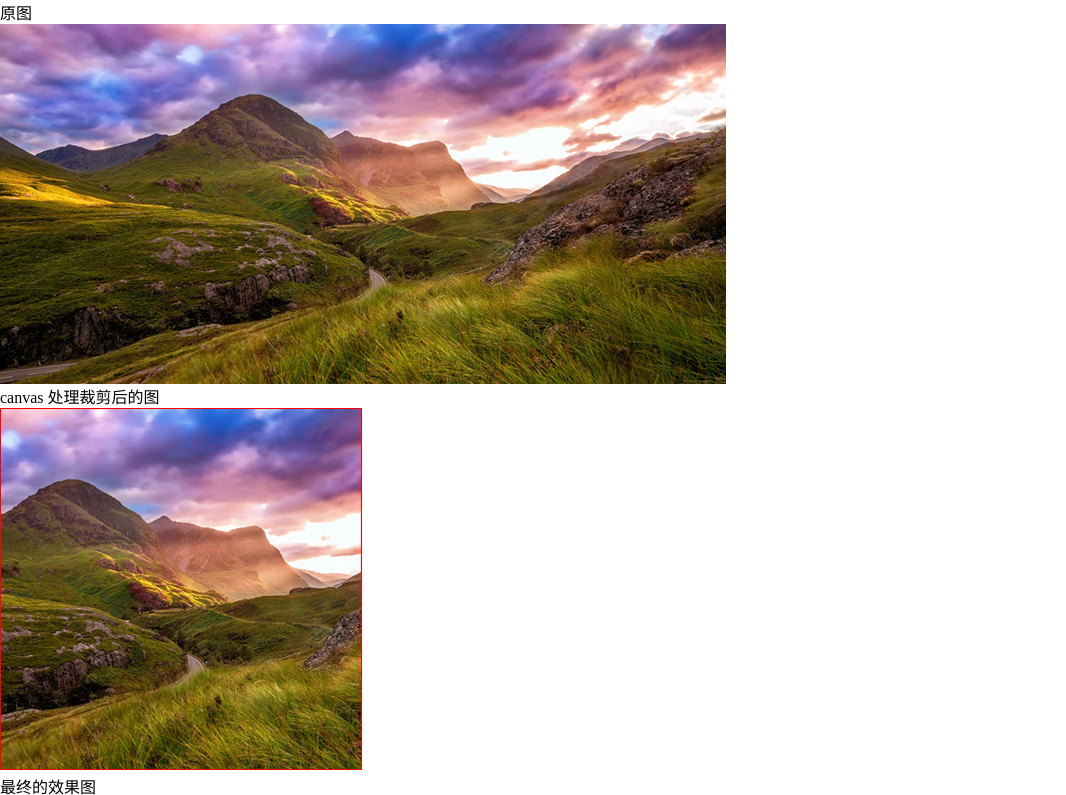
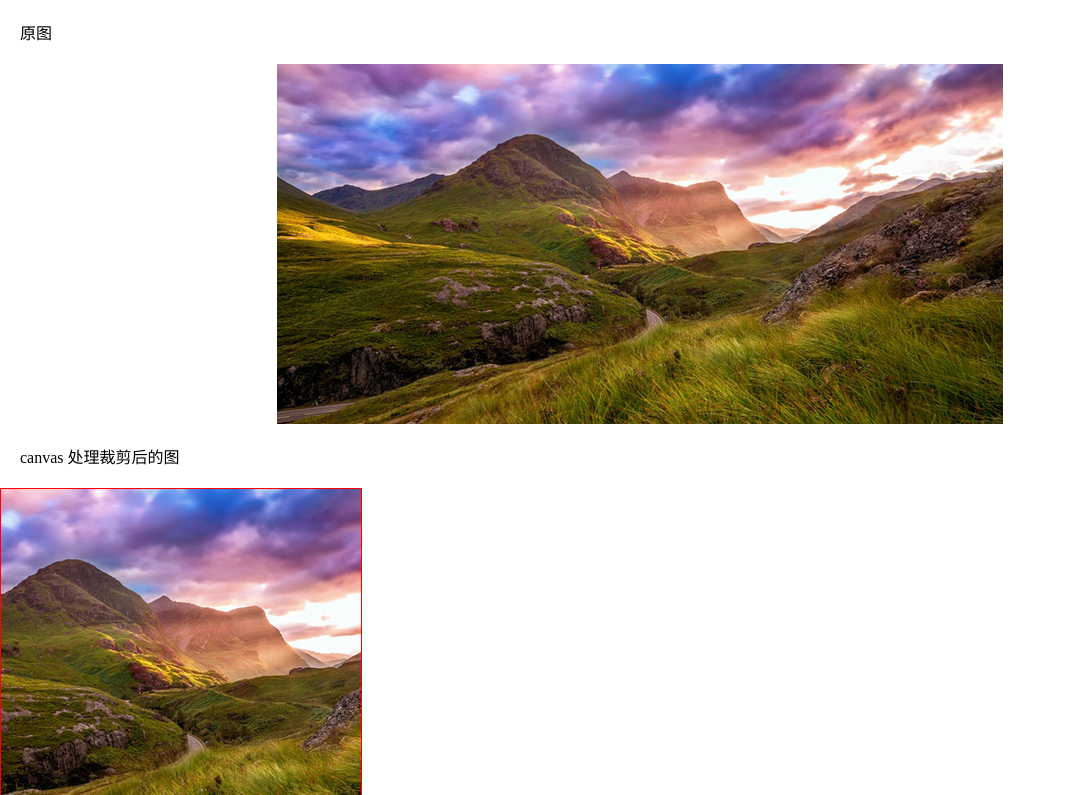
Before and after one commit to qinyuanqiblog/wheel, a plain HTML site: page imgClip.html in a window 1280 px wide. Shown: the top 795 px of the page, without its empty margins (0-1066 px from the left). Drawn offline with Linux system fonts and the light colour scheme.

Commit message:
modify css

```diff
--- a/imgClip.html
+++ b/imgClip.html
@@ -13,6 +13,11 @@
 
         img {
             display: block;
+            margin: 0 auto;
+        }
+
+        div {
+            margin: 20px;
         }
 
         .img {
@@ -22,6 +27,7 @@
 
         canvas {
             border: 1px solid red;
+            margin:0 auto;
         }
     </style>
 
```
